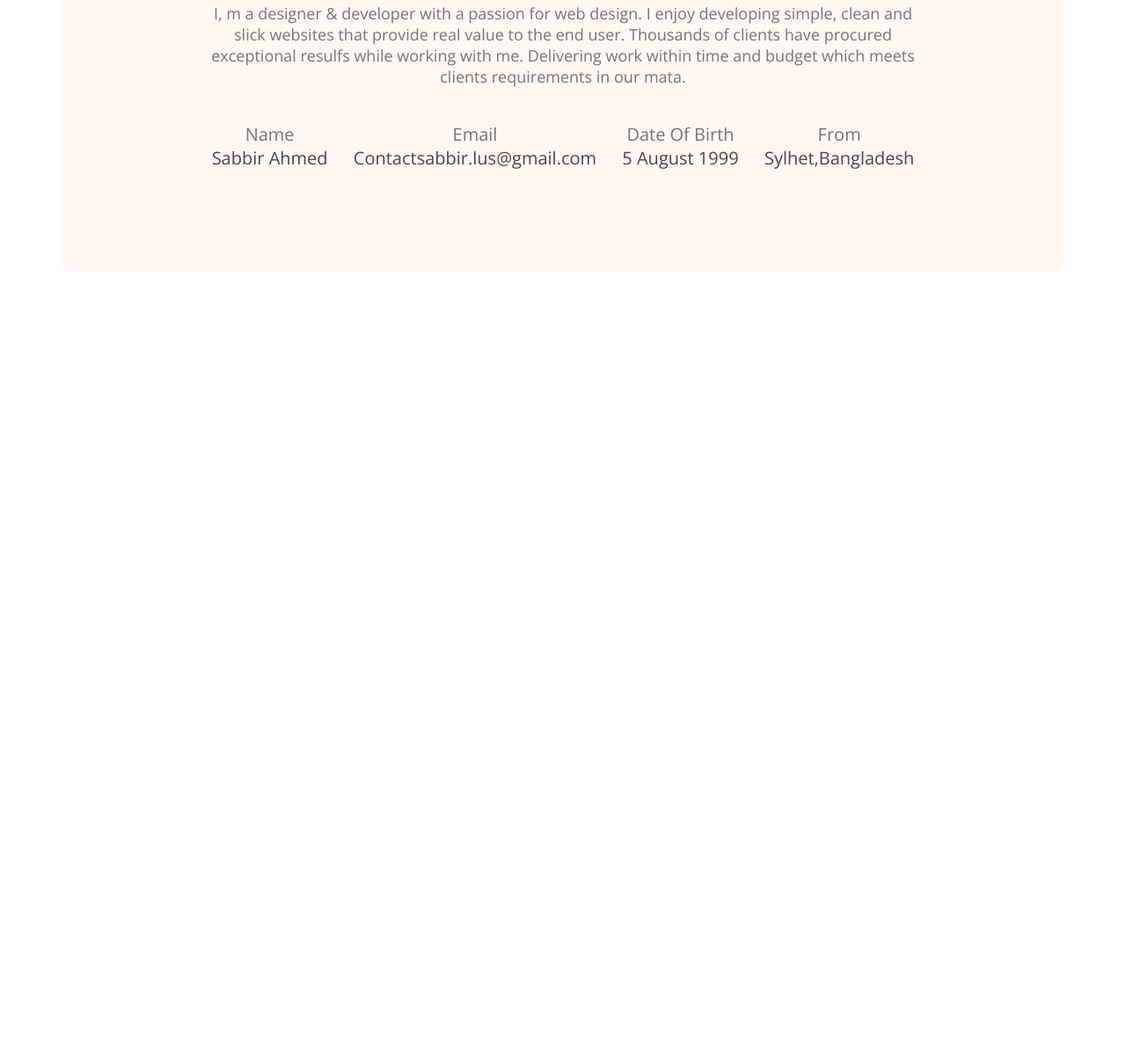
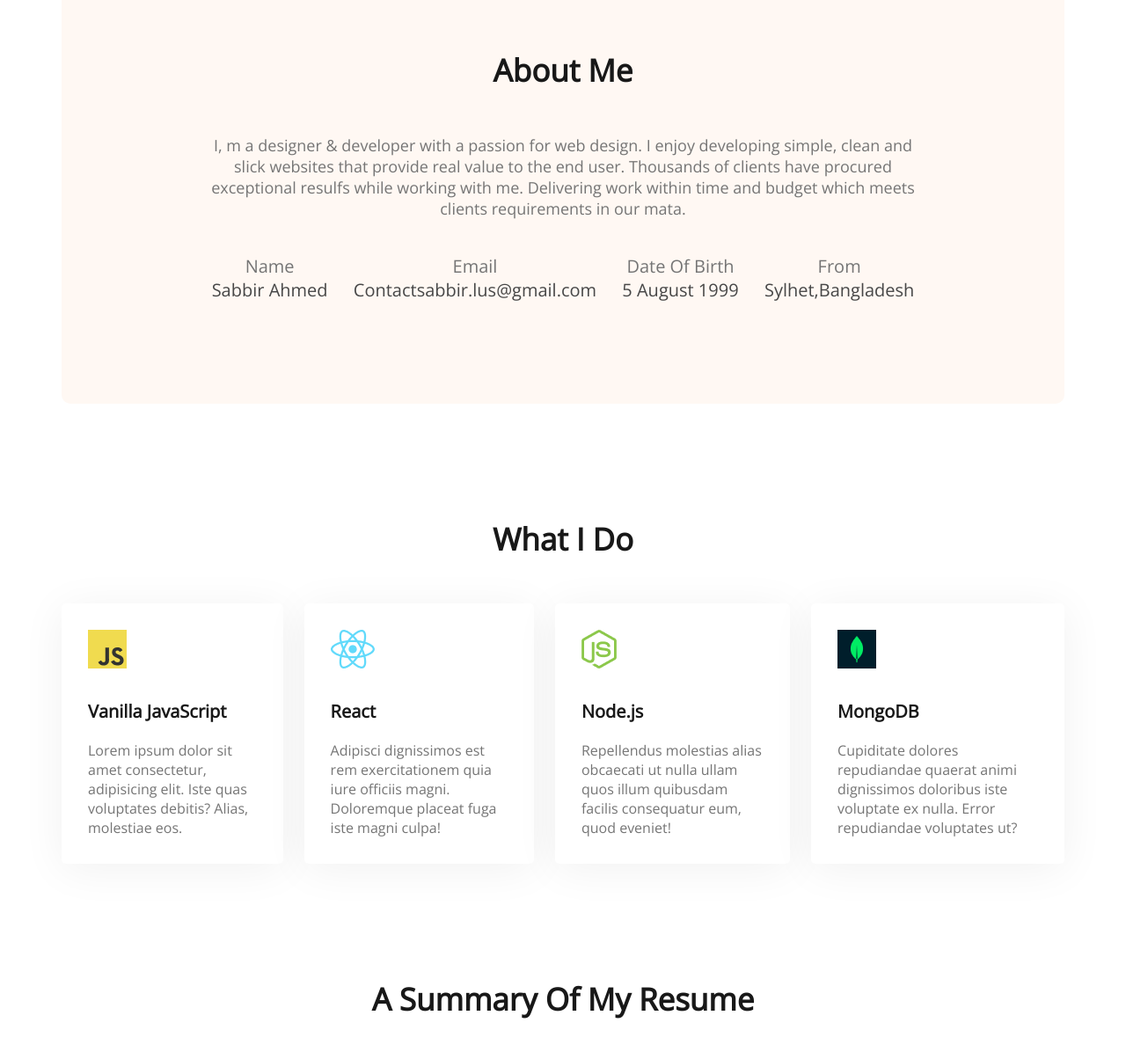
Before and after one commit to sabzi3212/devoloper-portfolio, a plain HTML site: page index.html in a window 1280 px wide. Shown: the part 856-2052 px from the top of the page at 88% size. Before the commit the page ends 1165 px from the top, so only its background shows below. Drawn offline with nearby package versions, Linux system fonts and the light colour scheme.

Commit message:
added resume

```diff
--- a/index.html
+++ b/index.html
@@ -54,6 +54,39 @@
             </div>
         </section>
 
+        <!-- What I Do Section -->
+        <section class="what-i-do">
+            <h3 class="section-title" style="text-align: center;">What I Do</h3>
+            <!-- .skill-container>.skill*4>img+p.skill-title+p.skill-description>lorem15 (Shortcut) -->
+            <div class="skill-container">
+                <div class="skill">
+                    <img src="images/icons/js.png" alt="">
+                    <p class="skill-title">Vanilla JavaScript</p>
+                    <p class="skill-description">Lorem ipsum dolor sit amet consectetur, adipisicing elit. Iste quas voluptates debitis? Alias, molestiae eos.</p>
+                </div>
+                <div class="skill">
+                    <img src="images/icons/react.png" alt="">
+                    <p class="skill-title">React</p>
+                    <p class="skill-description">Adipisci dignissimos est rem exercitationem quia iure officiis magni. Doloremque placeat fuga iste magni culpa!</p>
+                </div>
+                <div class="skill">
+                    <img src="images/icons/nodejs.png" alt="">
+                    <p class="skill-title">Node.js</p>
+                    <p class="skill-description">Repellendus molestias alias obcaecati ut nulla ullam quos illum quibusdam facilis consequatur eum, quod eveniet!</p>
+                </div>
+                <div class="skill">
+                    <img src="images/icons/mongo.png" alt="">
+                    <p class="skill-title">MongoDB</p>
+                    <p class="skill-description">Cupiditate dolores repudiandae quaerat animi dignissimos doloribus iste voluptate ex nulla. Error repudiandae voluptates ut?</p>
+                </div>
+            </div>
+        </section>
+        <!-- Resume Section -->
+        <section class="resume">
+            <h3 class="section-title" style="text-align: center;">A Summary Of My Resume</h3>
+
+        </section>
+
     </main>
     <footer>
 
--- a/styles/style.css
+++ b/styles/style.css
@@ -79,6 +79,10 @@ main {
 }
 
 /* Section Styles */
+section{
+    margin-top: 130px;
+}
+
 .about {
     background: #FFF8F3;
     border-radius: 10px;
@@ -92,7 +96,7 @@ main {
     color: #181818;
     font-weight: 700;
     font-size: 35px;
-    margin-bottom: 30px;
+    margin-bottom: 50px;
 }
 
 .section-description {
@@ -101,16 +105,48 @@ main {
     color: #757575;
     margin-bottom: 40px;
 }
-.about-info-container{
+
+.about-info-container {
     display: flex;
     justify-content: space-around;
 
 }
-.about-info .info-title{
+
+.about-info .info-title {
     font-size: 20px;
     color: #757575;
 }
-.about-info .info-description{
+
+.about-info .info-description {
     font-size: 20px;
     color: #474747;
 }
+
+/* What I do Style */
+
+.skill-container {
+    display: flex;
+    gap: 24px;
+}
+
+.skill{
+    background: #FFFFFF;
+    box-shadow: 0px 6px 50px rgba(0, 0, 0, 0.06);
+    border-radius: 5px;
+    padding: 30px;
+}
+
+.skill .skill-title {
+    font-weight: 700;
+    font-size: 20px;
+    color: #181818;
+    margin-top: 30px;
+    margin-bottom: 20px;
+}
+
+.skill .skill-description {
+    font-weight: 400;
+    font-size: 16px;
+    color: #757575;
+}
+/* Resume Style */
```
